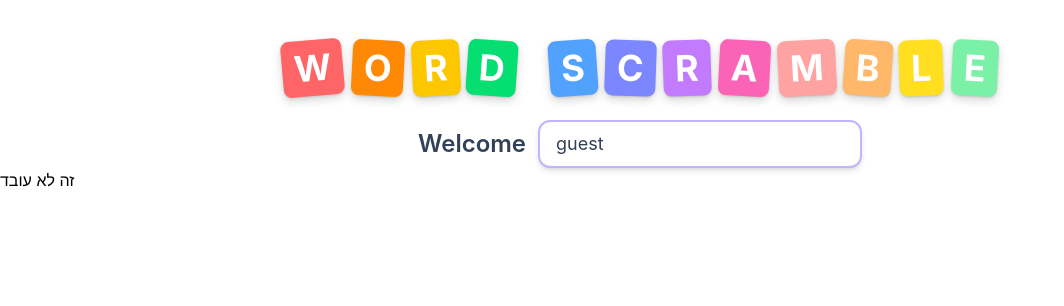
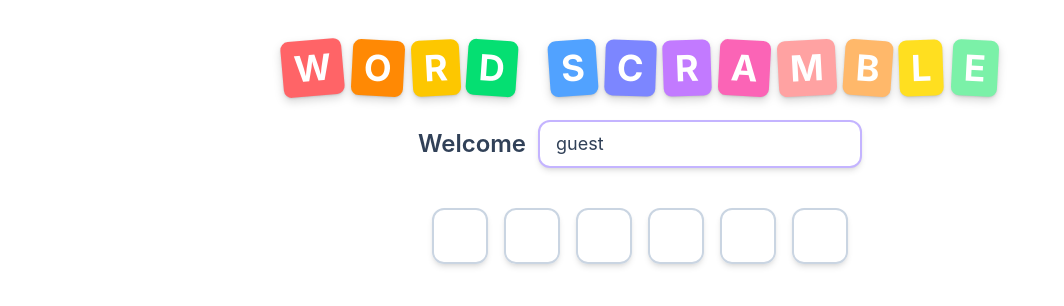
Before and after one commit to maaayan3330/Word-Scramble, a React (Vite) app in the folder word-scramble-game/: page / in a window 1280 px wide. Shown: the top 306 px of the page, without its empty margins (0-1064 px from the left). Built offline with nearby package versions, Linux system fonts and the light colour scheme.

Commit message:
change letterbox

```diff
--- a/word-scramble-game/src/App.jsx
+++ b/word-scramble-game/src/App.jsx
@@ -8,7 +8,7 @@ function App() {
     <header>
       <Header/>
     </header>
-    <GameBoard/>זה לא עובד
+    <GameBoard/>
     </>
   );
 }
--- a/word-scramble-game/src/components/GameBoard.jsx
+++ b/word-scramble-game/src/components/GameBoard.jsx
@@ -6,11 +6,15 @@ export default function GameBoard() {
   const [word, setWord] = useState(["", "", "", "", "", ""]);
 
   // fucntion to create the six components
-  function createBoxes() {
-    word.map((letter, index) => {
-      return (<LetterBox key={index} letter={letter} onChange={(event) => handleInput(index, event)}
-      />
-    );
+   function createBoxes() {
+    return word.map((letter, index) => {
+      return (
+        <LetterBox
+          key={index}
+          letter={letter}
+          onChange={(event) => handleInput(index, event)}
+        />
+      );
     });
   }
 
@@ -21,5 +25,9 @@ export default function GameBoard() {
     setWord(newWord);
   }
 
-  return <>{createBoxes()}</>;
+  return (
+  <div className="flex justify-center items-center gap-4 mt-10">
+    {createBoxes()}
+  </div>
+);
 }
```
Also changed, not shown: 1 other file (tests, documents, lock files or other folders).
